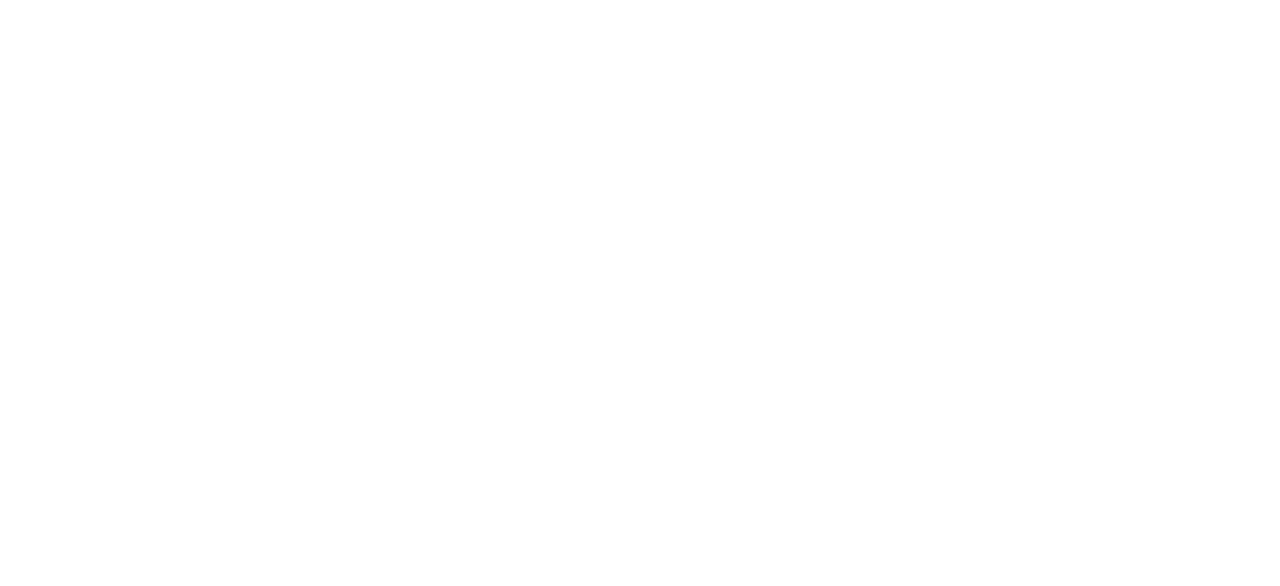
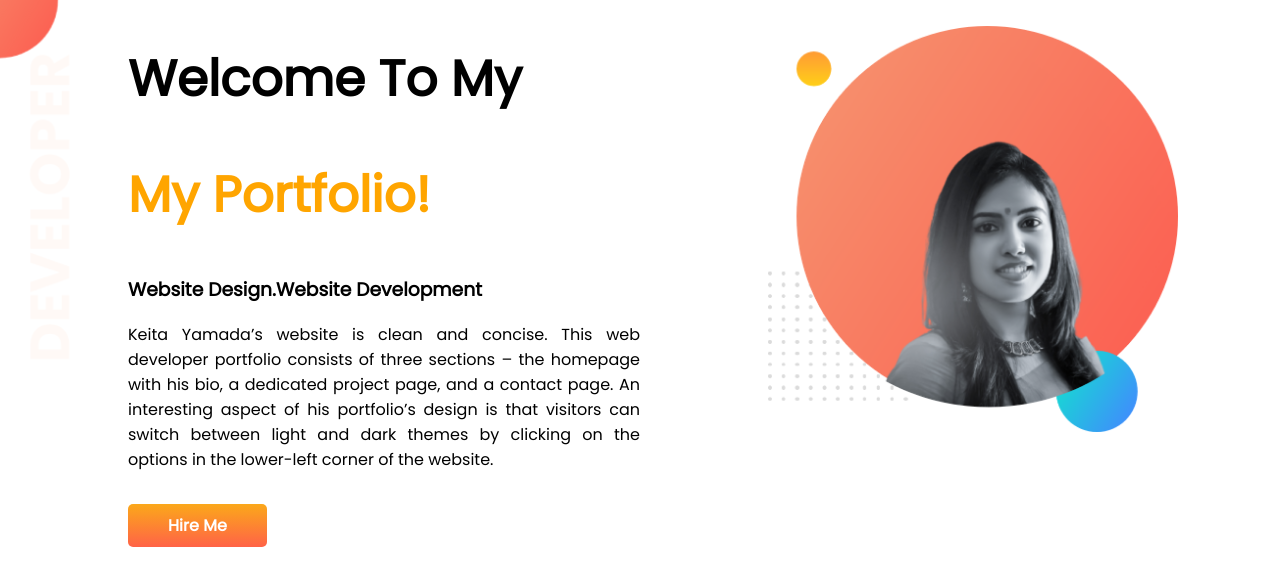
Before and after one commit to Aantara21/my-portfolio, a plain HTML site: page index.html in a window 1280 px wide. Drawn offline with Linux system fonts and the light colour scheme.

Commit message:
first section

```diff
--- a/index.html
+++ b/index.html
@@ -4,9 +4,28 @@
     <meta charset="UTF-8">
     <meta name="viewport" content="width=device-width, initial-scale=1.0">
     <title>Portfolio</title>
-    <link rel="stylesheet" href="style.css">
+    <link rel="preconnect" href="https://fonts.googleapis.com">
+    <link rel="preconnect" href="https://fonts.gstatic.com" crossorigin>
+    <link href="https://fonts.googleapis.com/css2?family=Poppins&display=swap" rel="stylesheet">
+        <link rel="stylesheet" href="style.css">
 </head>
 <body>
+        <section class="top">
+            <div class="half-width">
+                <h1>Welcome To My</h1>
+            <h1 class="orange-color">My Portfolio!</h1>
+            <h3>Website Design.Website Development </h3>
+            <p class="text">Keita Yamada’s website is clean and concise. This web developer portfolio consists of three sections – the homepage with his bio, a dedicated project page, and a contact page.
 
-</body>
+                An interesting aspect of his portfolio’s design is that visitors can switch between light and dark themes by clicking on the options in the lower-left corner of the website.</p>
+                <br>
+                <a class="button" href="https://www.fiverr.com/s/QaWBQj" target="_blank" >Hire Me</a>
+            </div>
+
+            <div class="half-width">
+                <img src="developer-portfolio/my-bg.png" alt="">
+            </div>
+
+        </section>
+    </body>
 </html>
--- a/style.css
+++ b/style.css
@@ -0,0 +1,30 @@
+body{
+    font-family: 'Poppins', sans-serif;
+    margin: 0;
+}
+h1{
+    font-size: 50px;}
+.text{
+    text-align: justify;}
+.top{
+    background-image: url(developer-portfolio/top-banner.png);
+    background-repeat: no-repeat;
+}
+.button{
+    text-decoration: none;
+    background-image: linear-gradient(rgb(251, 168, 26), tomato);
+    font-weight: 700;
+    color: rgb(255, 255, 255);
+    padding: 10px 40px;
+    border-radius: 5px;
+}
+.orange-color{
+    color: orange;    }
+section{
+    display: flex;}
+.half-width{
+    width: 50%;
+    padding-left: 10%;}
+.half-width img{
+    padding-top: 5%;
+    width: 80%;}
```
